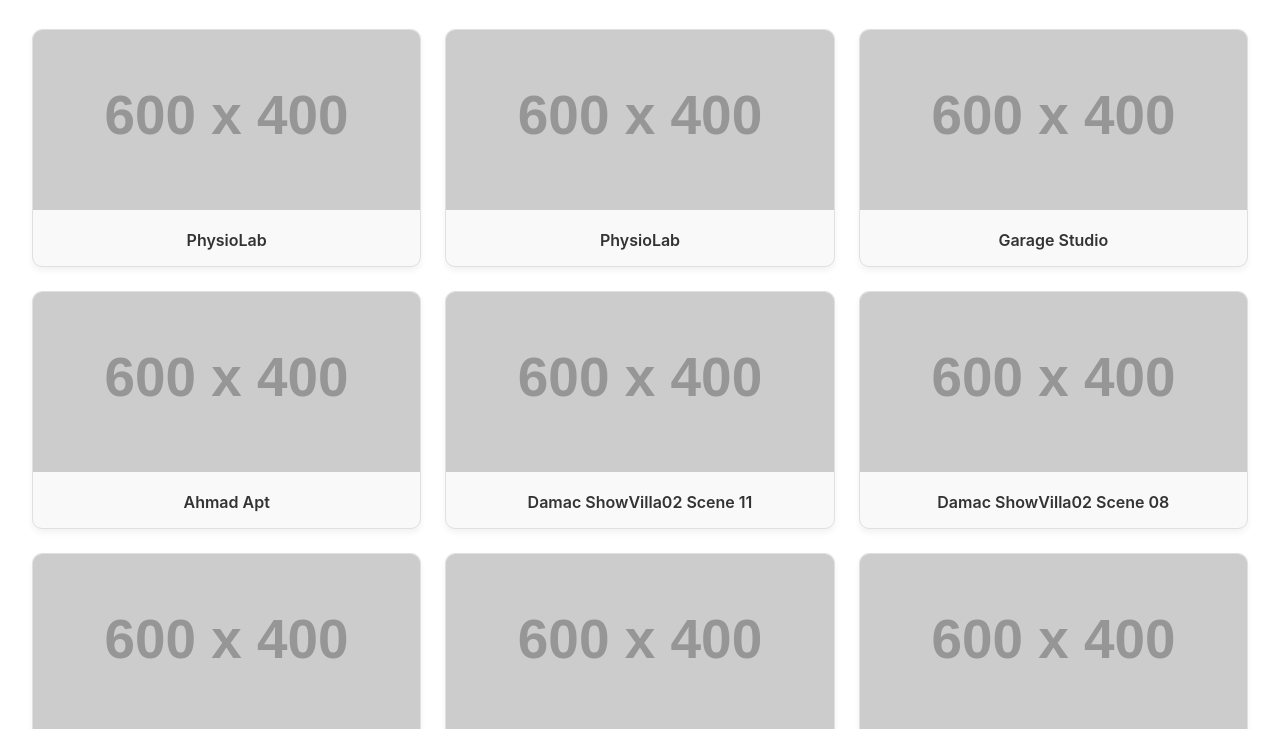
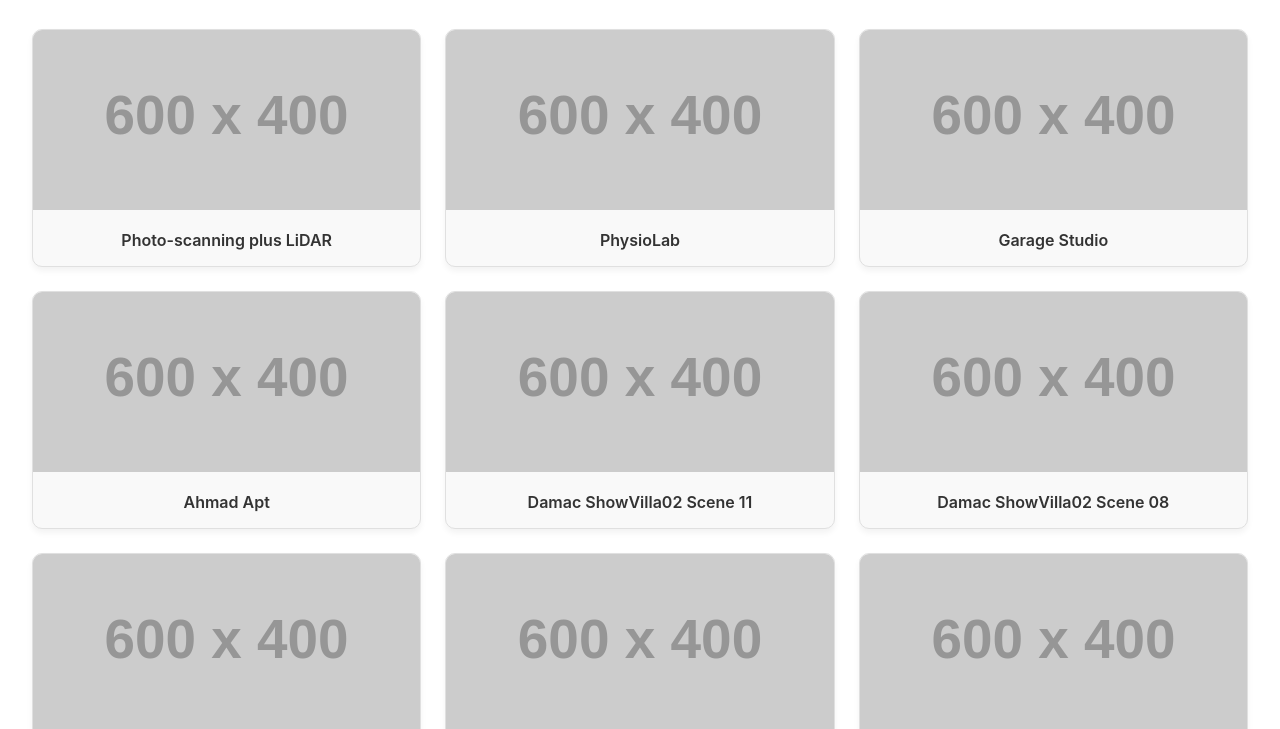
Before and after one commit to saemranian/Splat-Gallery, a plain HTML site: page index.html in a window 1280 px wide. Shown: the part 71-800 px from the top of the page. Drawn offline with Linux system fonts and the light colour scheme; placeholder pictures from the web are drawn by us.

Commit message:
Update index.html

```diff
--- a/index.html
+++ b/index.html
@@ -132,7 +132,7 @@
 
   <div class="card" onclick="loadIframe('https://teleport.varjo.com/captures/f56508e609c54ab283c7a15344642a89')">
     <img src="https://placehold.co/600x400/2c3e20/ffffff?text=Ahmad+Apt+Varjo" alt="PhysioLab" onerror="this.onerror=null;this.src='https://placehold.co/600x400/cccccc/ffffff?text=Image+Not+Found';">
-    <h3>PhysioLab</h3>
+    <h3>Photo-scanning plus LiDAR</h3>
   </div>
   <div class="card" onclick="loadIframe('https://lcc-viewer.xgrids.com/pub/dhgpsj-ahmad-emranian_physiolab01')">
     <img src="https://placehold.co/600x400/2c3e50/ffffff?text=PhysioLab" alt="PhysioLab" onerror="this.onerror=null;this.src='https://placehold.co/600x400/cccccc/ffffff?text=Image+Not+Found';">
```
